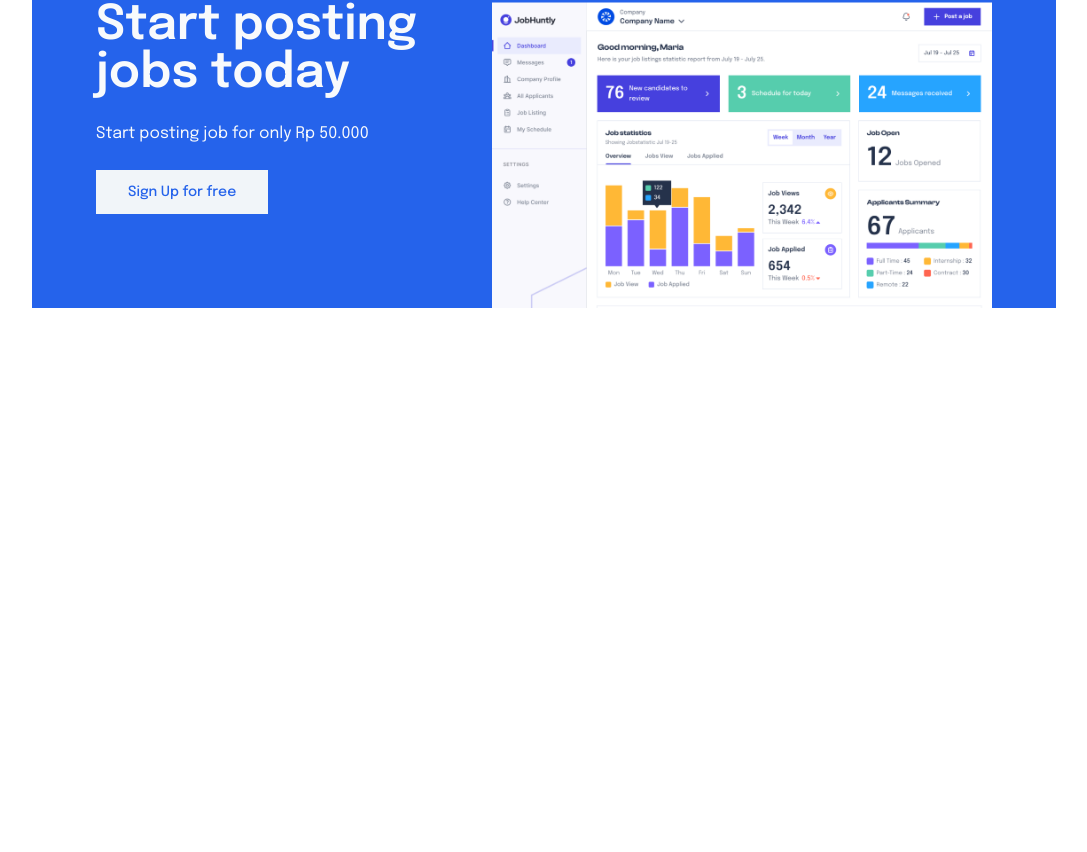
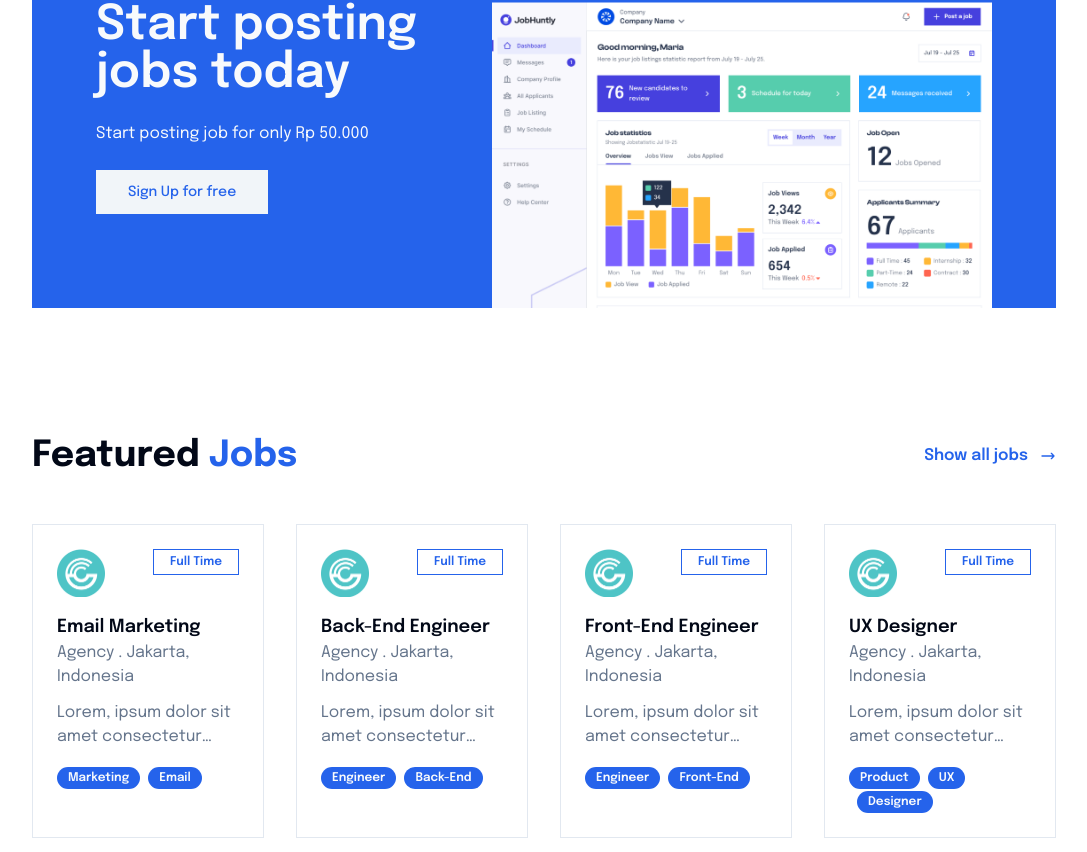
Before and after one commit to Mgkusumaputra/bwa-job-portal, a Next.js app: page / in a window 1280 px wide. Shown: the part 1608-2460 px from the top of the page, without its empty margins (96-1183 px from the left). Before the commit the page ends 1956 px from the top, so only its background shows below. Built offline with nearby package versions, Linux system fonts and the light colour scheme.

Commit message:
feat: featured jobs section(homePage)

```diff
--- a/src/app/page.tsx
+++ b/src/app/page.tsx
@@ -1,5 +1,6 @@
 import Category from "@/components/organisms/Category";
 import Clients from "@/components/organisms/Clients";
+import FeaturedJobs from "@/components/organisms/FeaturedJobs";
 import Hero from "@/components/organisms/Hero";
 import SignUpBanner from "@/components/organisms/SignUpBanner";
 
@@ -10,6 +11,7 @@ export default function Home() {
       <Clients />
       <Category />
       <SignUpBanner />
+      <FeaturedJobs />
     </div>
   );
 }
--- /dev/null
+++ b/src/components/organisms/FeaturedJobs/JobItem/index.tsx
@@ -0,0 +1,50 @@
+import { Badge } from "@/components/ui/badge";
+import Image from "next/image";
+import Link from "next/link";
+
+interface JobItemProps {
+  image: string;
+  href: string;
+  jobType: string;
+  name: string;
+  type: string;
+  location: string;
+  desc: string;
+  categories: string[];
+}
+
+export default function JobItem({
+  image,
+  href,
+  jobType,
+  name,
+  type,
+  location,
+  desc,
+  categories,
+}: JobItemProps) {
+  return (
+    <Link href={href} className="border border-border p-6">
+      <div className="flex flex-row justify-between items-start">
+        <Image alt={image} src={image} width={48} height={48} />
+        <span className="px-4 py-1 text-xs font-semibold text-primary border border-primary ">
+          {jobType}
+        </span>
+      </div>
+      <div className="my-4">
+        <h1 className="font-semibold text-lg">{name}</h1>
+        <p className="text-muted-foreground mb-3">
+          {type} . {location}
+        </p>
+        <p className="text-muted-foreground h-12 line-clamp-2 text-ellipsis">
+          {desc}
+        </p>
+      </div>
+      <div className="space-x-2">
+        {categories.map((item: string, key: number) => (
+          <Badge key={key}>{item}</Badge>
+        ))}
+      </div>
+    </Link>
+  );
+}
--- /dev/null
+++ b/src/components/organisms/FeaturedJobs/index.tsx
@@ -0,0 +1,73 @@
+import TitleSection from "@/components/atoms/TitleSection";
+import JobItem from "./JobItem";
+
+const FEATURED_JOBS_DATA = [
+  {
+    images: "/images/company.png",
+    href: "/",
+    jobType: "Full Time",
+    name: "Email Marketing",
+    type: "Agency",
+    location: "Jakarta, Indonesia",
+    desc: "Lorem, ipsum dolor sit amet consectetur adipisicing elit. Qui, sunt mollitia. Nemo, illo ratione minima numquam odio inventore adipisci cupiditate sequi maiores perferendis assumenda molestiae expedita, voluptatem eos amet deserunt.",
+    categories: ["Marketing", "Email"],
+  },
+  {
+    images: "/images/company.png",
+    href: "/",
+    jobType: "Full Time",
+    name: "Back-End Engineer",
+    type: "Agency",
+    location: "Jakarta, Indonesia",
+    desc: "Lorem, ipsum dolor sit amet consectetur adipisicing elit. Qui, sunt mollitia. Nemo, illo ratione minima numquam odio inventore adipisci cupiditate sequi maiores perferendis assumenda molestiae expedita, voluptatem eos amet deserunt.",
+    categories: ["Engineer", "Back-End"],
+  },
+  {
+    images: "/images/company.png",
+    href: "/",
+    jobType: "Full Time",
+    name: "Front-End Engineer",
+    type: "Agency",
+    location: "Jakarta, Indonesia",
+    desc: "Lorem, ipsum dolor sit amet consectetur adipisicing elit. Qui, sunt mollitia. Nemo, illo ratione minima numquam odio inventore adipisci cupiditate sequi maiores perferendis assumenda molestiae expedita, voluptatem eos amet deserunt.",
+    categories: ["Engineer", "Front-End"],
+  },
+  {
+    images: "/images/company.png",
+    href: "/",
+    jobType: "Full Time",
+    name: "UX Designer",
+    type: "Agency",
+    location: "Jakarta, Indonesia",
+    desc: "Lorem, ipsum dolor sit amet consectetur adipisicing elit. Qui, sunt mollitia. Nemo, illo ratione minima numquam odio inventore adipisci cupiditate sequi maiores perferendis assumenda molestiae expedita, voluptatem eos amet deserunt.",
+    categories: ["Product", "UX", "Designer"],
+  },
+];
+
+export default function FeaturedJobs() {
+  return (
+    <div className="mt-32 mb-10">
+      <TitleSection
+        titleA="Featured"
+        titleB="Jobs"
+        action="Show all jobs"
+        hrefAction="/"
+      />
+      <div className="grid grid-cols-4 gap-8 mt-12">
+        {FEATURED_JOBS_DATA.map((item: any, key: number) => (
+          <JobItem
+            key={key}
+            href={item.href}
+            image={item.images}
+            jobType={item.jobType}
+            name={item.name}
+            type={item.type}
+            location={item.location}
+            desc={item.desc}
+            categories={item.categories}
+          />
+        ))}
+      </div>
+    </div>
+  );
+}
--- /dev/null
+++ b/src/components/ui/badge.tsx
@@ -0,0 +1,36 @@
+import * as React from "react"
+import { cva, type VariantProps } from "class-variance-authority"
+
+import { cn } from "@/lib/utils"
+
+const badgeVariants = cva(
+  "inline-flex items-center rounded-full border px-2.5 py-0.5 text-xs font-semibold transition-colors focus:outline-none focus:ring-2 focus:ring-ring focus:ring-offset-2",
+  {
+    variants: {
+      variant: {
+        default:
+          "border-transparent bg-primary text-primary-foreground hover:bg-primary/80",
+        secondary:
+          "border-transparent bg-secondary text-secondary-foreground hover:bg-secondary/80",
+        destructive:
+          "border-transparent bg-destructive text-destructive-foreground hover:bg-destructive/80",
+        outline: "text-foreground",
+      },
+    },
+    defaultVariants: {
+      variant: "default",
+    },
+  }
+)
+
+export interface BadgeProps
+  extends React.HTMLAttributes<HTMLDivElement>,
+    VariantProps<typeof badgeVariants> {}
+
+function Badge({ className, variant, ...props }: BadgeProps) {
+  return (
+    <div className={cn(badgeVariants({ variant }), className)} {...props} />
+  )
+}
+
+export { Badge, badgeVariants }
```
